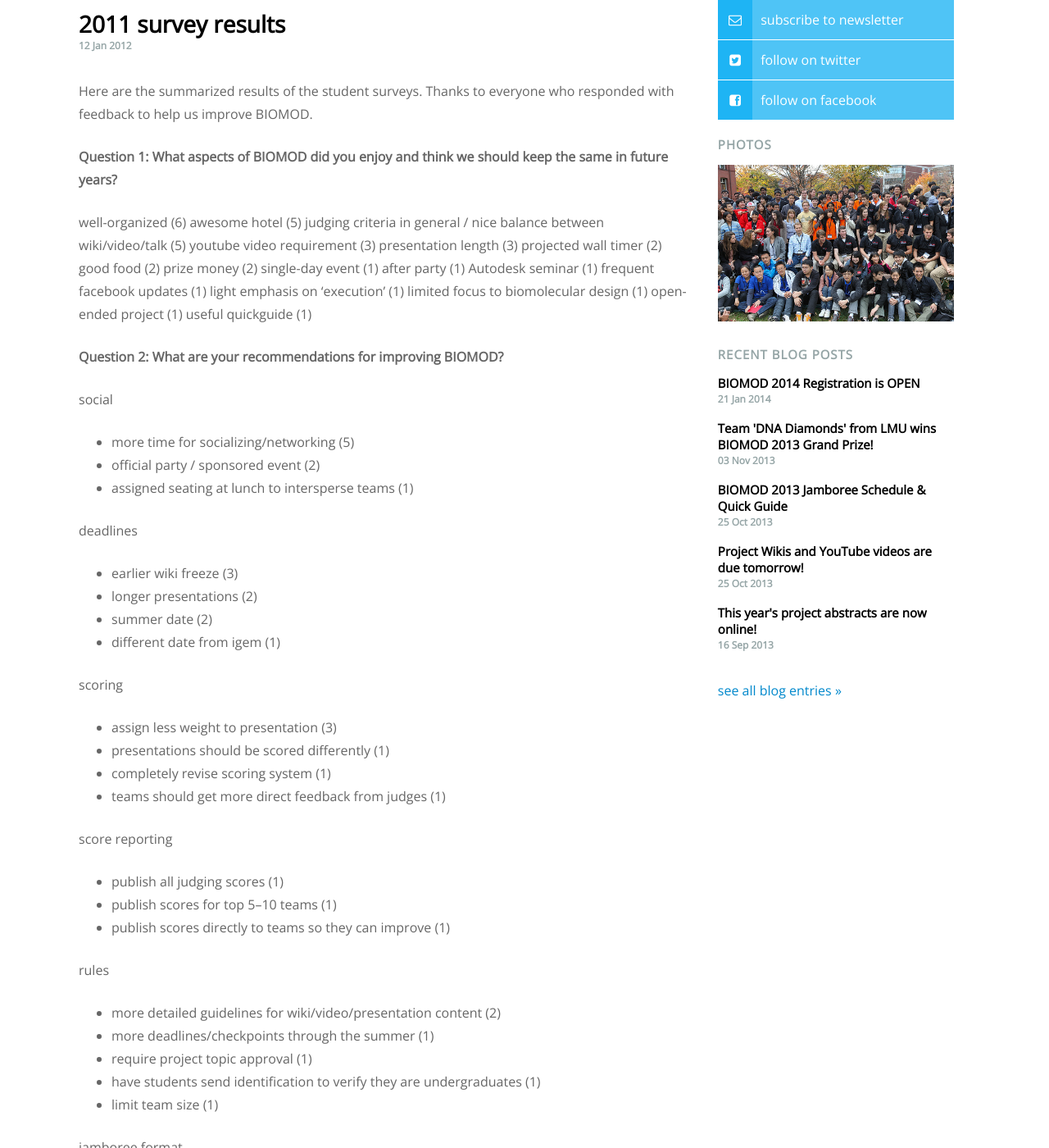
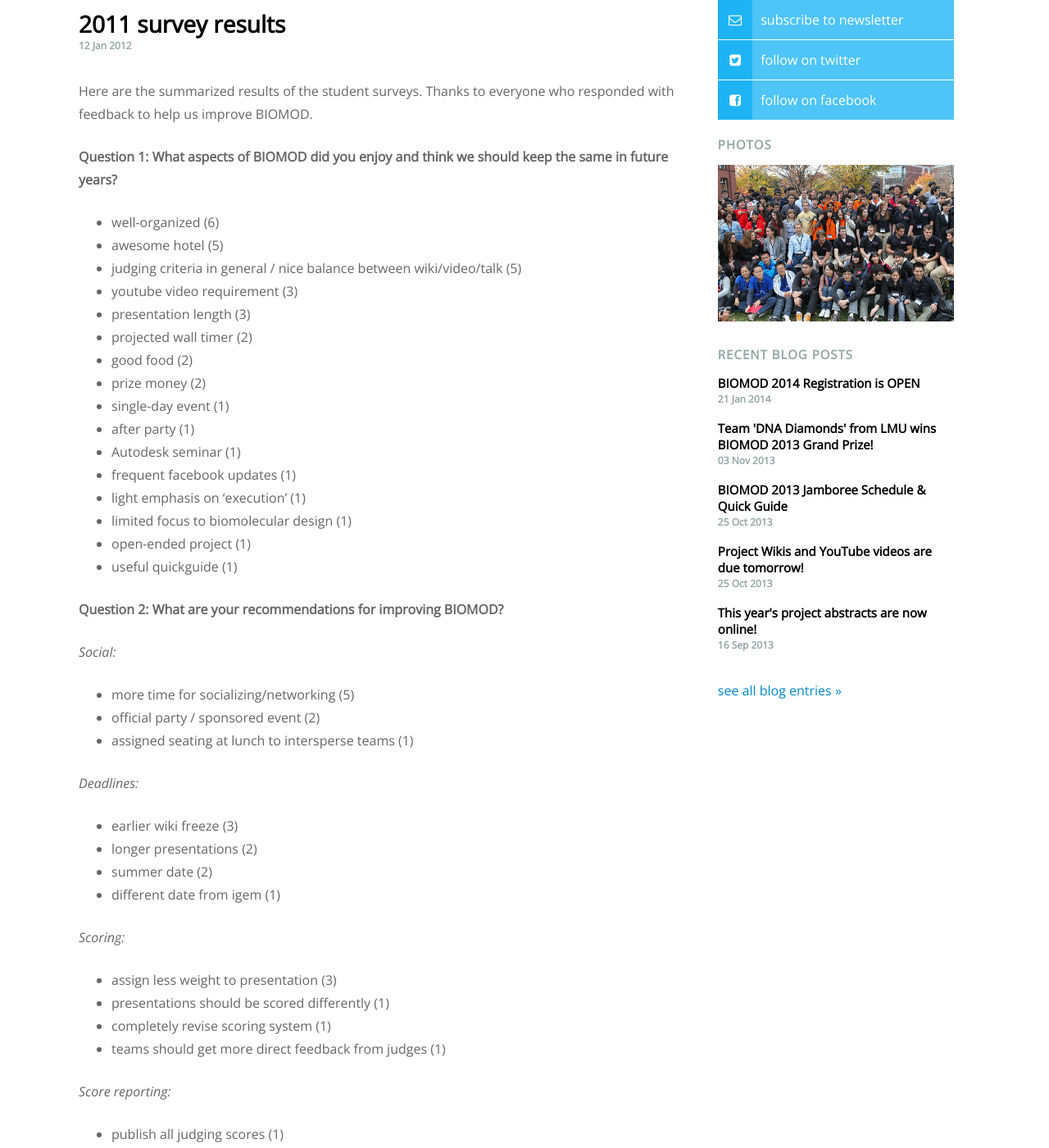
Before and after one commit to sdouglas/biomod, a Jekyll site: the page built from _posts/2012-01-12-2011-survey-results.md, in a window 1280 px wide and 1400 px high, scrolled down 217 px. Shown: the whole window at 82% size. Built offline with Jekyll 4.4.1, drawn with Linux system fonts in a browser that asks for light colours; nearby versions of some CDN libraries; Markdown is read by kramdown in place of the engine named in the settings; some of the changed text lies outside the part shown.

Commit message:
Neatened the markdown in a few blog posts

```diff
--- a/_posts/2012-01-12-2011-survey-results.md
+++ b/_posts/2012-01-12-2011-survey-results.md
@@ -6,65 +6,73 @@ date: 2012-01-12 14:55:03 -0500
 
 Here are the summarized results of the student surveys. Thanks to everyone who responded with feedback to help us improve BIOMOD.
 
-<strong>Question 1: What aspects of BIOMOD did you enjoy and think we should keep the same in future years?</strong>
+**Question 1: What aspects of BIOMOD did you enjoy and think we should keep the same in future years?**
 
-well-organized (6)
-awesome hotel (5)
-judging criteria in general / nice balance between wiki/video/talk (5)
-youtube video requirement (3)
-presentation length (3)
-projected wall timer (2)
-good food (2)
-prize money (2)
-single-day event (1)
-after party (1)
-Autodesk seminar (1)
-frequent facebook updates (1)
-light emphasis on 'execution' (1)
-limited focus to biomolecular design (1)
-open-ended project (1)
-useful quickguide (1)
+<!--more-->
+
+- well-organized (6)
+- awesome hotel (5)
+- judging criteria in general / nice balance between wiki/video/talk (5)
+- youtube video requirement (3)
+- presentation length (3)
+- projected wall timer (2)
+- good food (2)
+- prize money (2)
+- single-day event (1)
+- after party (1)
+- Autodesk seminar (1)
+- frequent facebook updates (1)
+- light emphasis on 'execution' (1)
+- limited focus to biomolecular design (1)
+- open-ended project (1)
+- useful quickguide (1)
 
 
-<strong>Question 2: What are your recommendations for improving BIOMOD?</strong>
+**Question 2: What are your recommendations for improving BIOMOD?**
 
-social
+*Social:*
+
 - more time for socializing/networking (5)
 - official party / sponsored event (2)
 - assigned seating at lunch to intersperse teams (1)
 
-deadlines
+*Deadlines:*
+
 - earlier wiki freeze (3)
 - longer presentations (2)
 - summer date (2)
 - different date from igem (1)
 
-scoring
+*Scoring:*
+
 - assign less weight to presentation (3)
 - presentations should be scored differently (1)
 - completely revise scoring system (1)
 - teams should get more direct feedback from judges (1)
 
-score reporting
+*Score reporting:*
+
 - publish all judging scores (1)
 - publish scores for top 5–10 teams (1)
 - publish scores directly to teams so they can improve (1)
 
-rules
+*Rules:*
+
 - more detailed guidelines for wiki/video/presentation content (2)
 - more deadlines/checkpoints through the summer (1)
 - require project topic approval (1)
 - have students send identification to verify they are undergraduates (1)
 - limit team size (1)
 
-jamboree format
+*Jamboree format:*
+
 - add poster session (2)
 - add more tutorials / workshops / lectures by professors (1)
 - top finalists should give encore presentations (1)
 - longer jamboree (1)
 - transportation between hotel and event (1)
 
-awards
+*Awards:*
 - add prize category for scientific impact/relevance (1)
 - add prize category for computational work (1)
 - encourage non-DNA-origami projects via prize categories (1)
```
Also changed, not shown: _posts/2013-11-03-team-dna-diamonds-lmu-wins-biomod-2013-grand-prize.md (+3 -1 lines), _posts/2014-01-21-biomod-2014-registration-is-open.md (+3 -1 lines).
